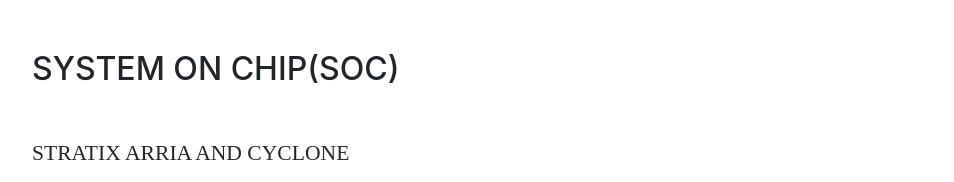
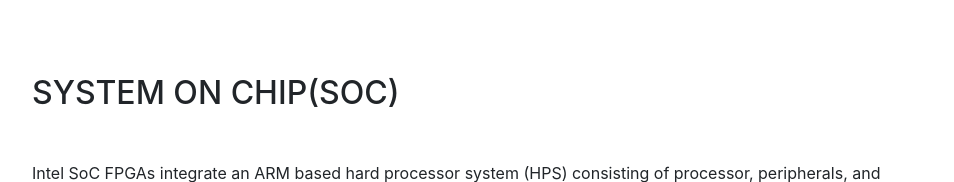
Before and after one commit to buildlinux/buildlinux.github.io, a website with bundled scripts: page index.html in a window 1280 px wide. Shown: the part 820-1002 px from the top of the page, without its empty margins (288-1242 px from the left). Built offline with nearby package versions, Linux system fonts and the light colour scheme; a web font is replaced by a local one.

Commit message:
Reformat

```diff
--- a/index.html
+++ b/index.html
@@ -117,12 +117,9 @@
     <section class="resume-section p-3 p-lg-5 d-flex flex-column" id="experience">
       <div class="my-auto">
         <h2 class="mb-5">System on Chip(SoC)</h2>
-
-        <div class="subheading mb-3">Stratix Arria and Cyclone</div>
         <p>
             Intel SoC FPGAs integrate an ARM based hard processor system (HPS) consisting of processor, peripherals, and memory interfaces with the FPGA fabric using a high-bandwidth interconnect backbone. It combines the performance and power savings of hard intellectual property (IP) with the flexibility of programmable logic.
         </p>
-      </div>
 
         <div class="resume-item d-flex flex-column flex-md-row mb-5">
           <div class="resume-content mr-auto">
```
